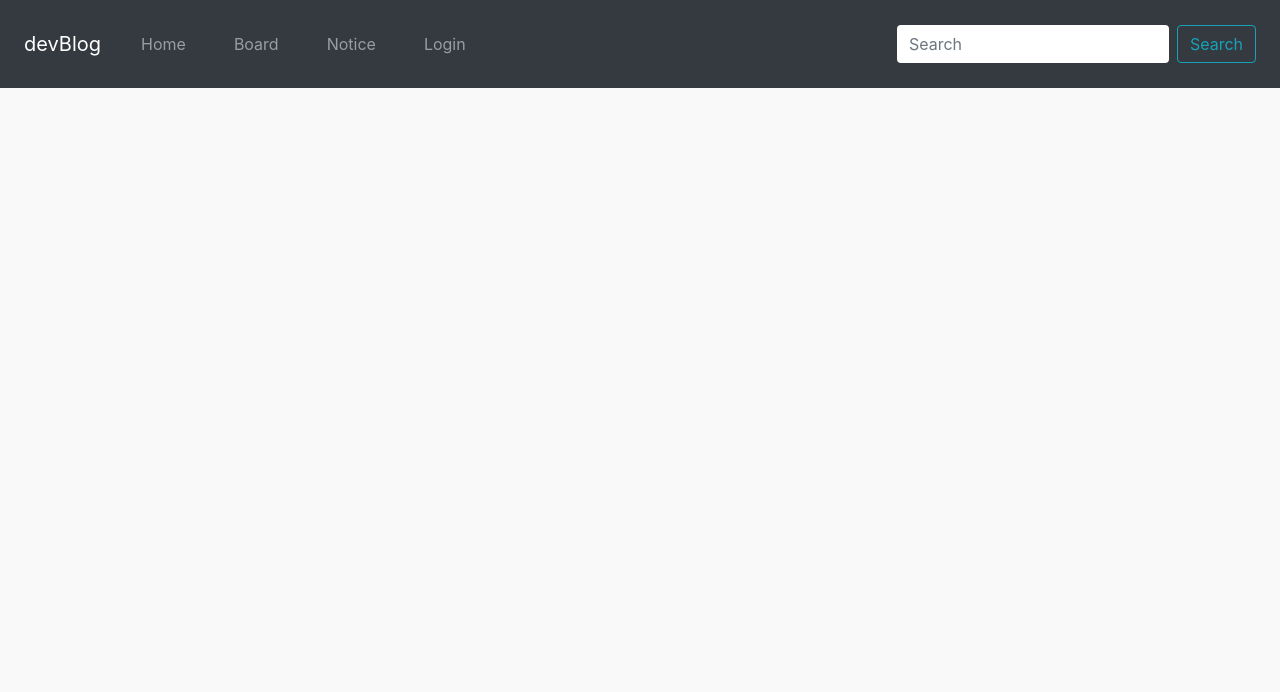
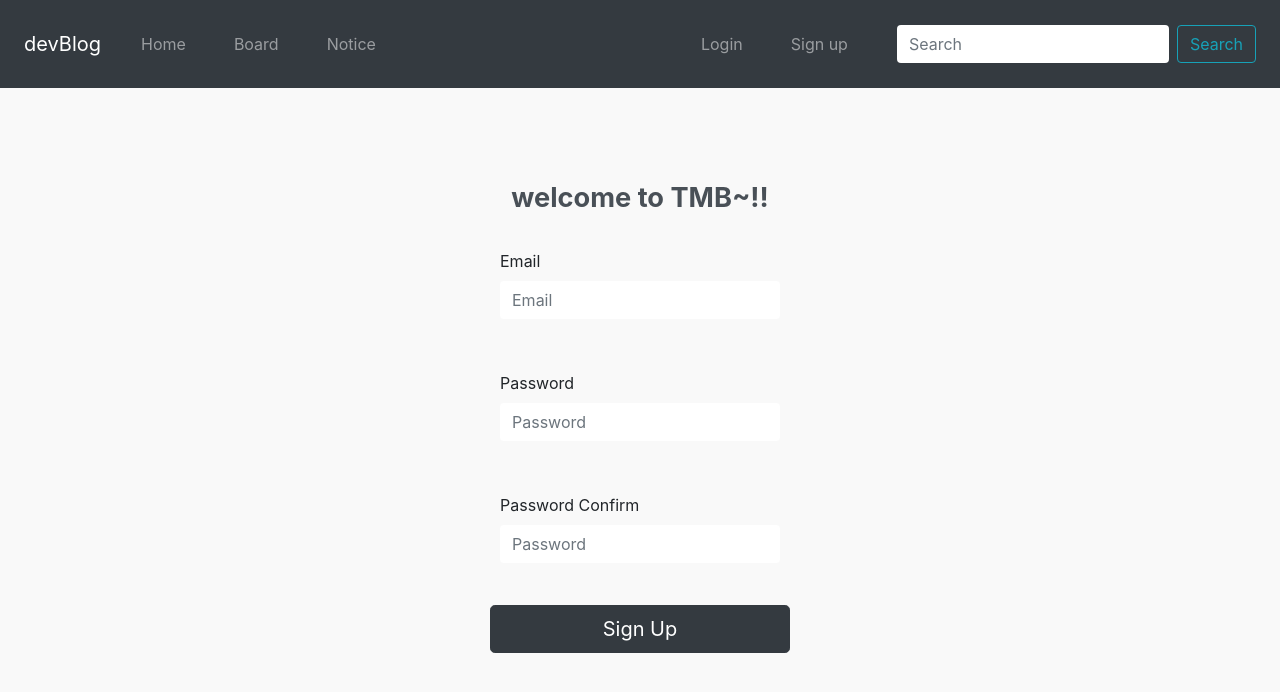
Before and after one commit to react-devTMB/noticeBoard-frontend, a React (Create React App) app in the folder notice-board/: page /signUp in a window 1280 px wide. Shown: the top 692 px of the page. Built offline with nearby package versions, Linux system fonts and the light colour scheme.

Commit message:
네이버 로그인, 회원가입 버튼 추가

```diff
--- a/notice-board/package.json
+++ b/notice-board/package.json
@@ -13,6 +13,7 @@
     "react-bootstrap": "^1.3.0",
     "react-dom": "^16.13.1",
     "react-kakao-login": "^1.2.3",
+    "react-naver-login": "^0.1.4",
     "react-router-dom": "^5.2.0",
     "react-scripts": "3.4.3",
     "react-social-kr": "^1.1.9",
--- a/notice-board/src/App.js
+++ b/notice-board/src/App.js
@@ -4,6 +4,7 @@ import { BrowserRouter, Route } from 'react-router-dom';
 import NavForm from './components/form/NavForm';
 import LoginPage from './components/pages/LoginPages';
 import HomePage from './components/pages/HomePages';
+import SignUpPages from './components/pages/SignUpPages';
 
 const App = () => {
   return (
@@ -12,6 +13,7 @@ const App = () => {
         <NavForm />
         <Route exact path={['/', '/home']} component={HomePage}></Route>
         <Route exact path="/login" component={LoginPage}></Route>
+        <Route exact path="/signUp" component={SignUpPages}></Route>
       </BrowserRouter>
     </>
   );
--- a/notice-board/src/assets/common.css
+++ b/notice-board/src/assets/common.css
@@ -116,7 +116,7 @@ body {background-color: #f9f9f9;}
 .navbar { padding: 1.5rem 1.5rem;}
 .navbar-expand .navbar-nav .nav-link { padding-right: 1.5rem; padding-left: 1.5rem; }
 .btn_basic01 {position: relative; background-color: black; color: #fff; padding: 15px; text-align: center; font-size: 0.85em; width: 85%; margin: auto; border: none;}
-
+.tmb_margin_20 {position: relative; margin-right: 25px;}
 /** login */
 .login-form { width: 100%; max-width: 330px; padding: 15px; height: 100%; margin: auto;}
 .login_wrap {width: 340px; margin: 0 auto;}
@@ -127,3 +127,6 @@ body {background-color: #f9f9f9;}
 .login100-form { width: 100%; }
 .login100-form-title { display: block; font-family: Poppins-Bold; font-size: 30px; color: #333333; line-height: 1.2; text-align: center; }
 .btn_kakao { background: #F7E600;}
+.btn_naver { display: block; border: 0px; border-radius: 3px; box-shadow: rgba(0, 0, 0, 0.5) 0px 1px 2px; color : #fff; cursor: pointer; margin: 1rem 5px; width: calc(100% - 10px); height: 50px; padding: 0px 10px; user-select: none; background: #1EC800 url("./images/naver_button.jpg") no-repeat left center; background-size: auto 65px; text-indent: -10000px;	}
+.btn_naver:hover { box-shadow: 0 0px 15px 0 rgba(0, 0, 0, 0.2);}
+a {color: #343a40;}
--- a/notice-board/src/components/form/NavForm.js
+++ b/notice-board/src/components/form/NavForm.js
@@ -10,7 +10,10 @@ const NavForm = () => {
                     <Link to="/"><Nav className="nav-link">Home</Nav></Link>
                     <Link to="/board"><Nav className="nav-link">Board</Nav></Link>
                     <Link to="/notice"><Nav className="nav-link">Notice</Nav></Link>
+                </Nav>
+                <Nav>
                     <Link to="/login"><Nav className="nav-link">Login</Nav></Link>
+                    <Link to="/signUp"><Nav className="nav-link tmb_margin_20">Sign up</Nav></Link>
                 </Nav>
             <Form inline>
                 <FormControl type="text" placeholder="Search" className="mr-sm-2" />
--- a/notice-board/src/components/pages/LoginPages.js
+++ b/notice-board/src/components/pages/LoginPages.js
@@ -3,10 +3,14 @@ import { Button, Form, FormGroup, Label, Input } from 'reactstrap';
 import { FacebookLoginButton, GoogleLoginButton, GithubLoginButton } from 'react-social-login-buttons';
 import styled from 'styled-components';
 import KakaoLogin from 'react-kakao-login';
+import { Link } from "react-router-dom";
+import NaverLoginButton from 'react-naver-login';
 import Title from '../common/Title';
 import KakaoImage from '../../assets/images/kakao_login_medium_wide.png';
 
+
 const LoginPage = () => {
+
   return (
     <Form className="login-form">
       <Title text="welcome to TMB~!!"></Title>
@@ -19,14 +23,20 @@ const LoginPage = () => {
         <Input type="password" placeholder="Password"></Input>
       </FormGroup>
       <Button className="btn-lg btn-dark btn-block">Login</Button>
-      <div className="text-center pt-3">Or continue with your social account</div>
+      <div className="text-center pt-3">-Or continue with your social account-</div>
       <FacebookLoginButton className="mt-3 mb-3" style={{ fontSize: '15px' }} align="center" />
       <GoogleLoginButton className="mt-3 mb-3" style={{ fontSize: '15px' }} align="center" />
       <GithubLoginButton className="mt-3 mb-3" style={{ fontSize: '15px' }} align="center" />
       <KakaoBtn />
-
+      <NaverLoginButton
+        clientId="ipM6oOYodgSsCLBmyOs4"
+        callbackUrl="http://localhost:3000/login"
+        render={(props) => <div onClick={ props.onClick } className="btn_naver">Login with Naver</div>}
+        onSuccess={(naverUser) => naverLoginCallback(naverUser)}
+        onFailure={() => loginFailCallback()}
+      />
       <div className="text-center">
-        <a href="/sign-up">Sign up</a>
+        <Link to="/signUp">Sign up</Link>
         <span className="p-2">|</span>
         <a href="/forgot-password">Forgot Password</a>
       </div>
@@ -34,11 +44,21 @@ const LoginPage = () => {
   );
 };
 
+const naverLoginCallback = (resData) => {
+  console.log('resData >>>> ' , JSON.stringify(resData));
+};
+
+const loginFailCallback = () => {
+  console.log('login faill !!!!');
+}
+
+
 const KakaoBtn = styled(KakaoLogin)`
   display: block;
   border: 0px;
   border-radius: 3px;
   box-shadow: rgba(0, 0, 0, 0.5) 0px 1px 2px;
+  color : #fff;
   cursor: pointer;
   margin: 1rem 5px;
   width: calc(100% - 10px);
@@ -53,4 +73,5 @@ const KakaoBtn = styled(KakaoLogin)`
   }
 `;
 
+
 export default LoginPage;
--- /dev/null
+++ b/notice-board/src/components/pages/SignUpPages.js
@@ -0,0 +1,27 @@
+import React from 'react';
+import Title from '../common/Title';
+import { Button, Form, FormGroup, Label, Input } from 'reactstrap';
+
+const SignUpPages = () => {
+
+    return (
+      <Form className="login-form">
+        <Title text="welcome to TMB~!!"></Title>
+        <FormGroup>
+          <Label>Email</Label>
+          <Input type="email" placeholder="Email"></Input>
+        </FormGroup>
+        <FormGroup>
+          <Label>Password</Label>
+          <Input type="password" placeholder="Password"></Input>
+        </FormGroup>
+        <FormGroup>
+          <Label>Password Confirm</Label>
+          <Input type="password" placeholder="Password"></Input>
+        </FormGroup>
+        <Button className="btn-lg btn-dark btn-block">Sign Up</Button>
+      </Form>
+    );
+  };
+
+  export default SignUpPages;
```
Also changed, not shown: notice-board/src/assets/images/naver_button.jpg (added), 1 other file (tests, documents, lock files or other folders).
